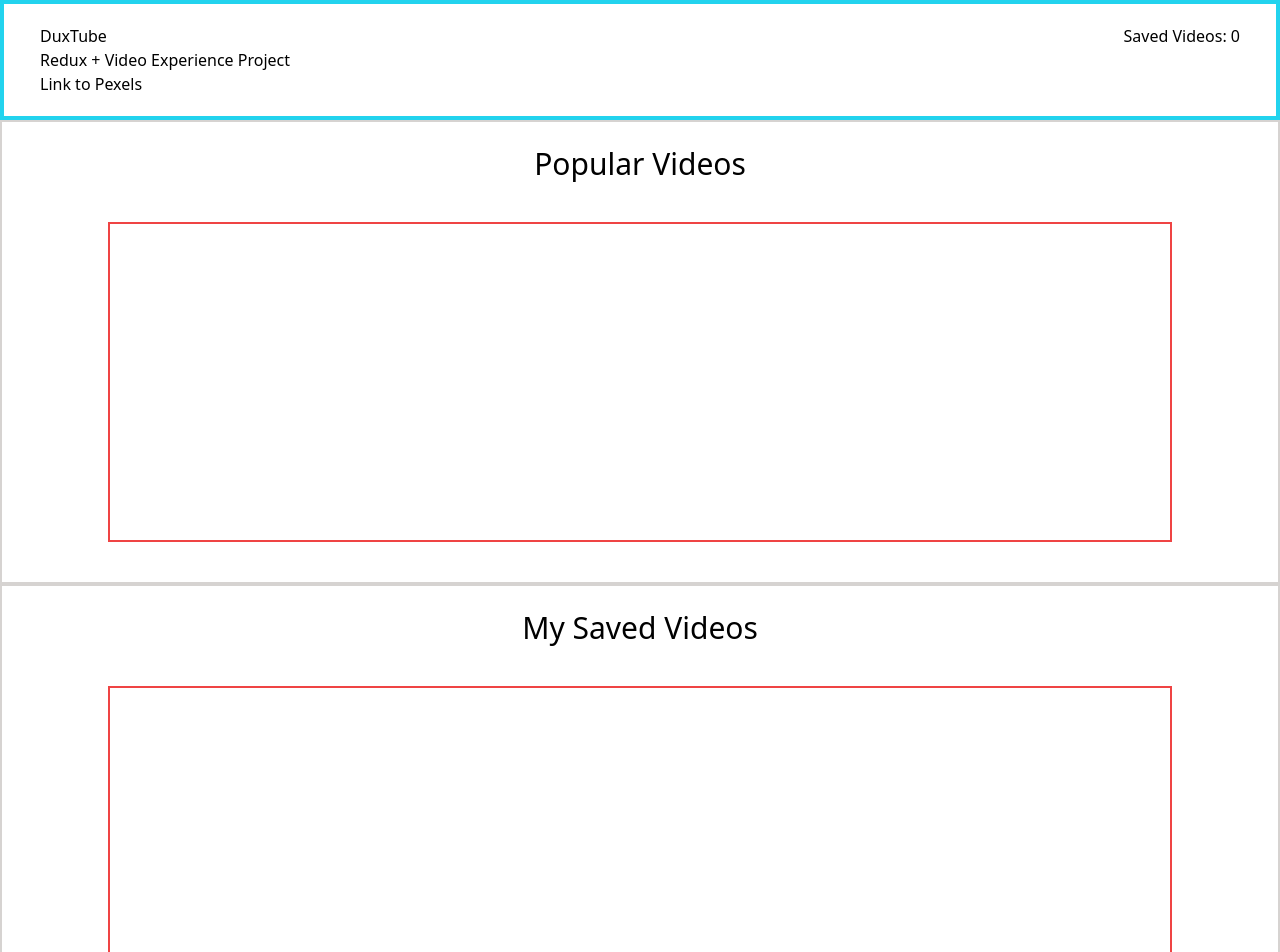
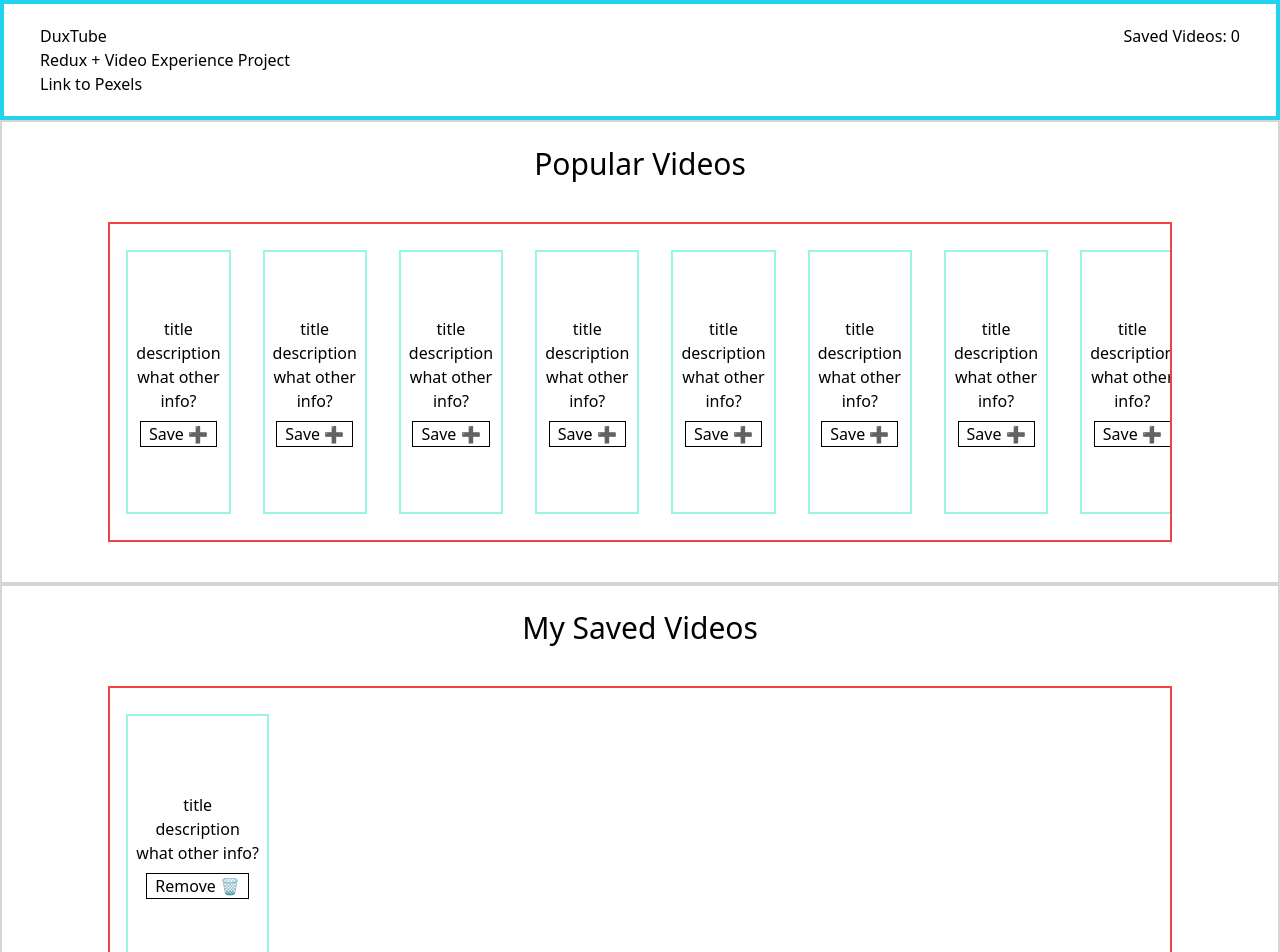
Before and after one commit to bkuhn2/DuxTube, a React (Vite) app: page / in a window 1280 px wide. Shown: the top 952 px of the page. Built offline with nearby package versions, Linux system fonts and the light colour scheme.

Commit message:
Adds basic layout for video thumbnails

```diff
--- a/src/components/SavedVideos.jsx
+++ b/src/components/SavedVideos.jsx
@@ -1,14 +1,15 @@
 import React from 'react'
+import Thumbnail from './Thumbnail';
 
 const SavedVideos = () => {
 
-  const currentSection = 'Saved Videos';
+  const savedSection = true;
 
   return (
     <section className='flex flex-col items-center border-2 border-stone-300'>
       <h2 className='mt-6 text-xl md:text-3xl'>My Saved Videos</h2>
-      <div className='border-2 border-red-500 w-5/6 my-10 h-64 md:h-80 flex flex-row overflow-x-auto'>
-
+      <div className='border-2 border-red-500 w-5/6 my-10 h-64 md:h-80 flex flex-row items-center overflow-x-auto'>
+        <Thumbnail savedSection={savedSection}/>
       </div>
     </section>
   )
--- a/src/components/Thumbnail.jsx
+++ b/src/components/Thumbnail.jsx
@@ -1,9 +1,28 @@
 import React from 'react'
 
-const Thumbnail = () => {
+const Thumbnail = ({savedSection}) => {
+
+
   return (
-    <div>
-
+    <div className='border-2 border-teal-200 h-5/6 p-2 m-4 flex flex-col items-center justify-center'>
+      <img className='hover:scale-105 hover:cursor-pointer'/>
+      <p className='text-center'>title</p>
+      <p className='text-center'>description</p>
+      <p className='text-center'>what other info?</p>
+      {savedSection &&
+        <button
+          type='button'
+          className='border-1 border-black px-2 mt-2'>
+            Remove 🗑️
+        </button>
+      }
+      {!savedSection &&
+        <button
+          type='button'
+          className='border-1 border-black px-2 mt-2'>
+            Save ➕
+        </button>
+      }
     </div>
   )
 }
--- a/src/components/Videos.jsx
+++ b/src/components/Videos.jsx
@@ -1,14 +1,28 @@
 import React from 'react'
+import Thumbnail from './Thumbnail'
 
 const Videos = () => {
 
-  const currentSection = 'Videos'
+  const savedSection = false;
 
   return (
     <section className='flex flex-col items-center border-2 border-stone-300'>
       <h2 className='mt-6 text-xl md:text-3xl'>Popular Videos</h2>
-      <div className='border-2 border-red-500 w-5/6 my-10 h-64 md:h-80 flex flex-row overflow-x-auto'>
-
+      <div className='border-2 border-red-500 w-5/6 my-10 h-64 md:h-80 flex flex-row items-center overflow-x-auto'>
+        <Thumbnail savedSection={savedSection}/>
+        <Thumbnail savedSection={savedSection}/>
+        <Thumbnail savedSection={savedSection}/>
+        <Thumbnail savedSection={savedSection}/>
+        <Thumbnail savedSection={savedSection}/>
+        <Thumbnail savedSection={savedSection}/>
+        <Thumbnail savedSection={savedSection}/>
+        <Thumbnail savedSection={savedSection}/>
+        <Thumbnail savedSection={savedSection}/>
+        <Thumbnail savedSection={savedSection}/>
+        <Thumbnail savedSection={savedSection}/>
+        <Thumbnail savedSection={savedSection}/>
+        <Thumbnail savedSection={savedSection}/>
+        <Thumbnail savedSection={savedSection}/>
       </div>
     </section>
   )
```
